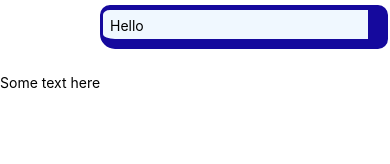
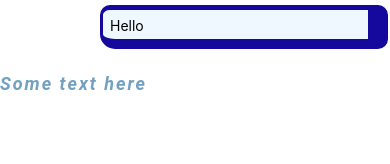
Before and after one commit to a-levitt/react_native.awesome, a React Native app: screen / in a window 390 px wide. Shown: the top 164 px of the page. Built offline with nearby package versions, Linux system fonts and the light colour scheme.

Commit message:
Adjust text style

```diff
--- a/App.tsx
+++ b/App.tsx
@@ -36,7 +36,19 @@ function App(): React.JSX.Element {
         // top: 10,
         zIndex: 1, // more = closer to viewer
       }}>
-        <Text>Some text here</Text>
+        <Text style={{
+          /*text settings*/
+          color: '#72A0C1',
+          fontFamily: 'Roboto',
+          fontSize: 18,
+          fontStyle: 'italic',
+          fontWeight: 'bold',
+          letterSpacing: 2,
+          lineHeight: 20,
+          textAlign: 'left',
+        }}>
+          Some text here
+        </Text>
       </View>
     </SafeAreaView>
   );
```
